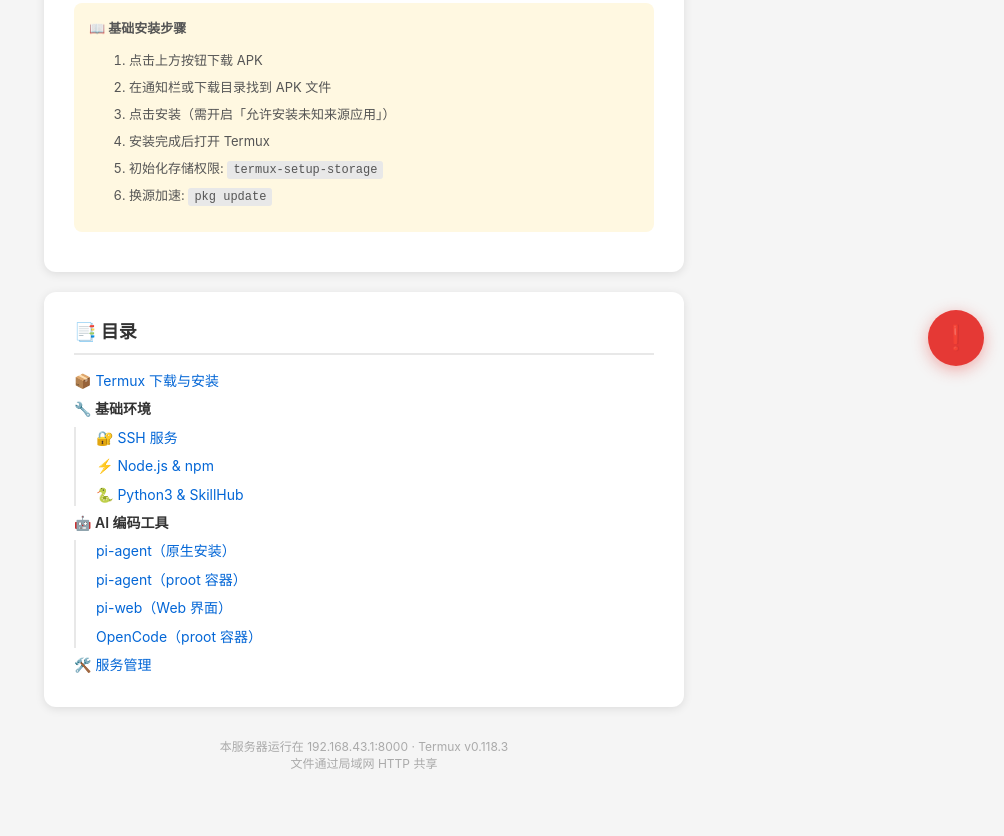
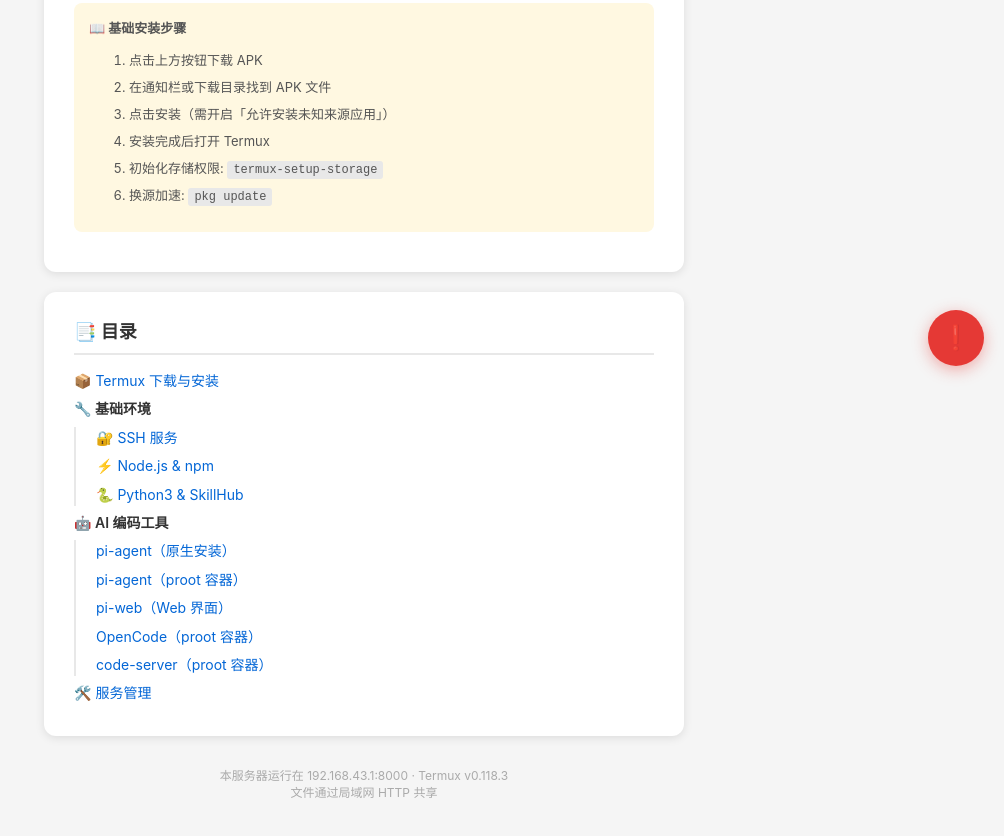
Before and after one commit to 0ranan/pi-agent-termux-install, a plain HTML site: page index.html in a window 1280 px wide. Shown: the part 406-1242 px from the top of the page, without its empty margins (276-1280 px from the left). Drawn offline with Linux system fonts and the light colour scheme.

Commit message:
🖥️ 新增 code-server proot 容器安装指南
- 容器内安装官方 code-server 4.112.0 (linux-arm64 二进制)
- 宿主机 wrapper 转发到容器，原生版备份为 code-server-native
- 目录树新增 code-server 链接

```diff
--- a/index.html
+++ b/index.html
@@ -404,6 +404,7 @@
                     <li><a href="docs/pi-install-proot-guide.md">pi-agent（proot 容器）</a></li>
                     <li><a href="docs/pi-web-install-guide.md">pi-web（Web 界面）</a></li>
                     <li><a href="docs/opencode-install-guide.md">OpenCode（proot 容器）</a></li>
+                    <li><a href="docs/code-server-install-guide.md">code-server（proot 容器）</a></li>
                 </ul>
             </li>
             <li><a href="docs/service-manager-guide.md">🛠️ 服务管理</a></li>
```
Also changed, not shown: 1 other file.
